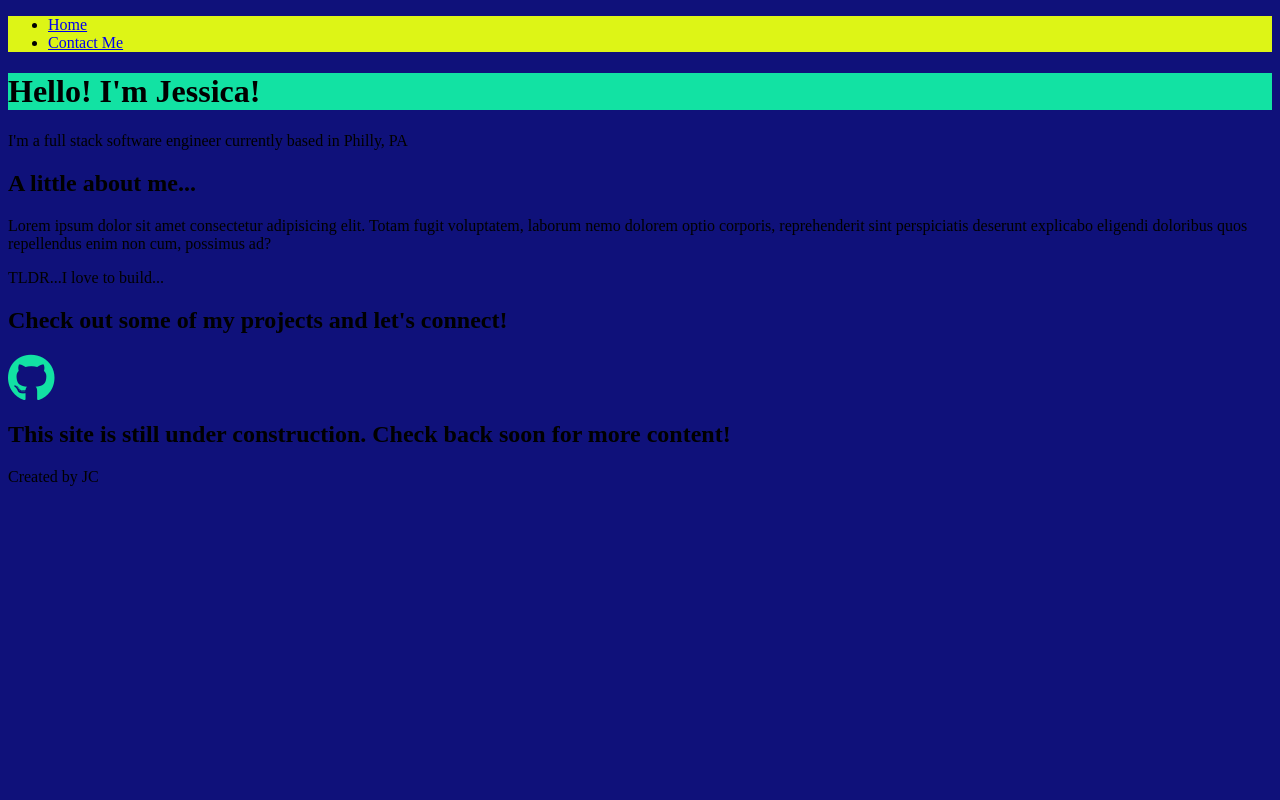
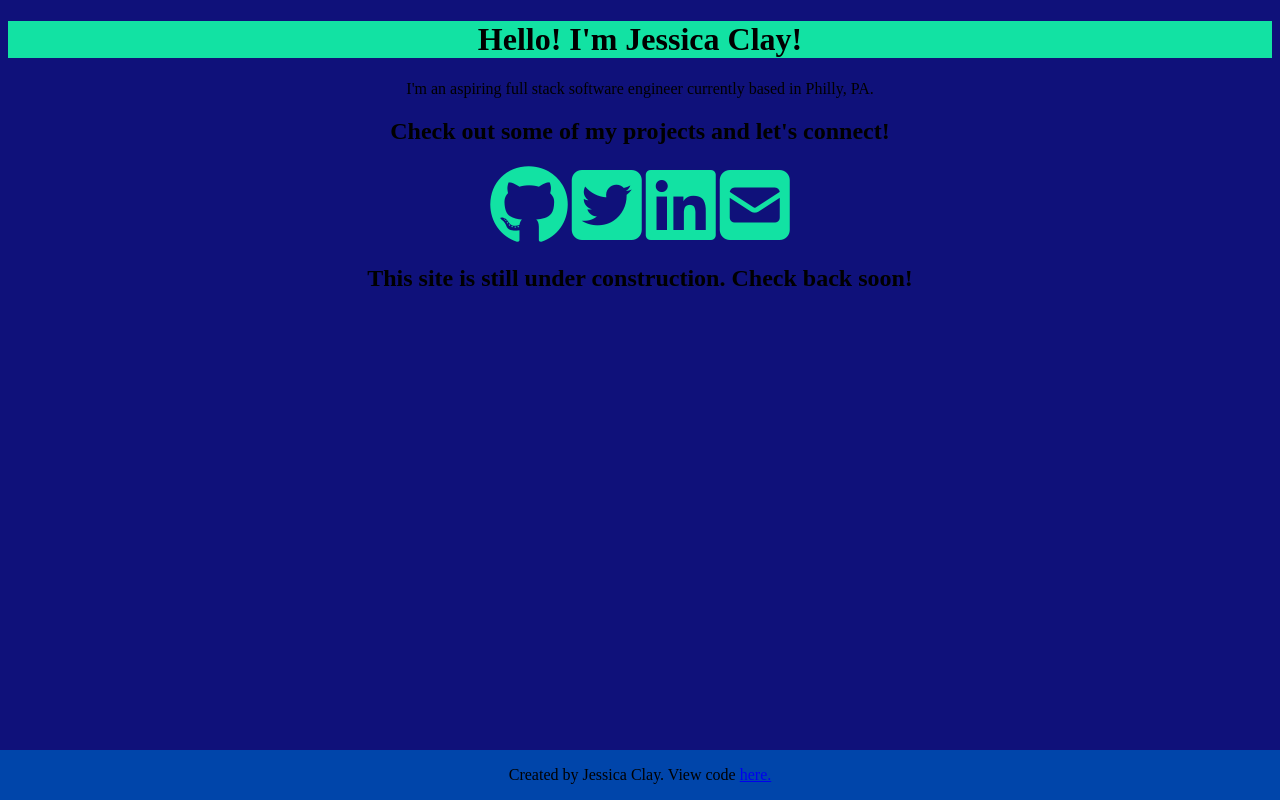
Before and after one commit to jmc617/my_portfolio, a plain HTML site: page index.html in a window 1280 px wide. Drawn offline with Linux system fonts and the light colour scheme.

Commit message:
favicon added

```diff
--- a/index.html
+++ b/index.html
@@ -6,36 +6,47 @@
     <title>Jessica Clay</title>
     <link rel="stylesheet" href="style.css">
     <script src="https://kit.fontawesome.com/489c5ee020.js" crossorigin="anonymous"></script>
+    <link rel="apple-touch-icon" sizes="180x180" href="/apple-touch-icon.png">
+    <link rel="icon" type="image/png" sizes="32x32" href="/favicon-32x32.png">
+    <link rel="icon" type="image/png" sizes="16x16" href="/favicon-16x16.png">
+    <link rel="manifest" href="/site.webmanifest">
+
 </head>
 <body>
-    <header>
+    <!-- <header>
         <nav>
             <ul>
                 <li><a href="#home">Home</a></li>
-                <!-- <li><a href="#projects">Projects</a></li>
+                <li><a href="#projects">Projects</a></li>
                 <li><a href="#experience">Experience & Education</a></li>
-                <li><a href="#current">What I'm currently working on...</a></li> -->
+                <li><a href="#current">What I'm currently working on...</a></li>
                 <li><a href="#contact">Contact Me</a></li>
             </ul>
         </nav>
-    </header>
+    </header> -->
     <!-- intro section -->
-    <h1>Hello! I'm Jessica! </h1>
-    <p>I'm a full stack software engineer currently based in Philly, PA</p>
-    <h2>A little about me...</h2>
+    <h1>Hello! I'm Jessica Clay! </h1>
+    <p>I'm an aspiring full stack software engineer currently based in Philly, PA.</p>
+    <!-- <h2>A little about me...</h2>
     <p>Lorem ipsum dolor sit amet consectetur adipisicing elit. Totam fugit voluptatem, laborum nemo dolorem optio corporis, reprehenderit sint perspiciatis deserunt explicabo eligendi doloribus quos repellendus enim non cum, possimus ad?</p>
-    <p>TLDR...I love to build...</p>
+    <p>TLDR...I love to build...</p> -->
     <!-- contact section with CTA -->
     <h2>Check out some of my projects and let's connect!</h2>
     <!-- connect links  -->
-    <i class="fab fa-github fa-3x"></i>
+    <a href="https://github.com/jmc617" target="_blank"><i class="fab fa-github fa-5x"></i></a>
+    <a href="https://twitter.com/jessC617" target="_blank"><i class="fab fa-twitter-square fa-5x"></i></a>
+    <a href="https://www.linkedin.com/in/jessica-clay-09/" target="_blank"><i class="fab fa-linkedin fa-5x"></i></a>
+    <a href="mailto:jmc617j@gmail.com" class="mailtoui" ><i class="fas fa-envelope-square fa-5x"></i></a>
+
+
     <!-- under contruction section-->
-    <h2>This site is still under construction. Check back soon for more content!</h2>
+    <h2>This site is still under construction. Check back soon!</h2>
 
 
     <footer>
-        <p>Created by JC</p>
+        <p>Created by Jessica Clay. View code <a href="https://github.com/jmc617/my_portfolio">here.</a></p>
     </footer>
     <script src="index.js"></script>
+    <script src="https://cdn.jsdelivr.net/npm/mailtoui@1.0.3/dist/mailtoui-min.js"></script>
 </body>
 </html>
--- a/style.css
+++ b/style.css
@@ -1,3 +1,6 @@
+* {
+    text-align: center;
+}
 body {
     background-color: #0f117a;
 }
@@ -10,3 +13,10 @@ h1 {
 i {
     color: #12e2a3;
 }
+footer {
+    position: fixed;
+    left: 0;
+    bottom: 0;
+    width: 100%;
+    background-color:#0045AA;
+}
```
Also changed, not shown: android-chrome-192x192.png (added), android-chrome-512x512.png (added), apple-touch-icon.png (added), favicon-16x16.png (added), favicon-32x32.png (added), favicon.ico (added), site.webmanifest (added).
